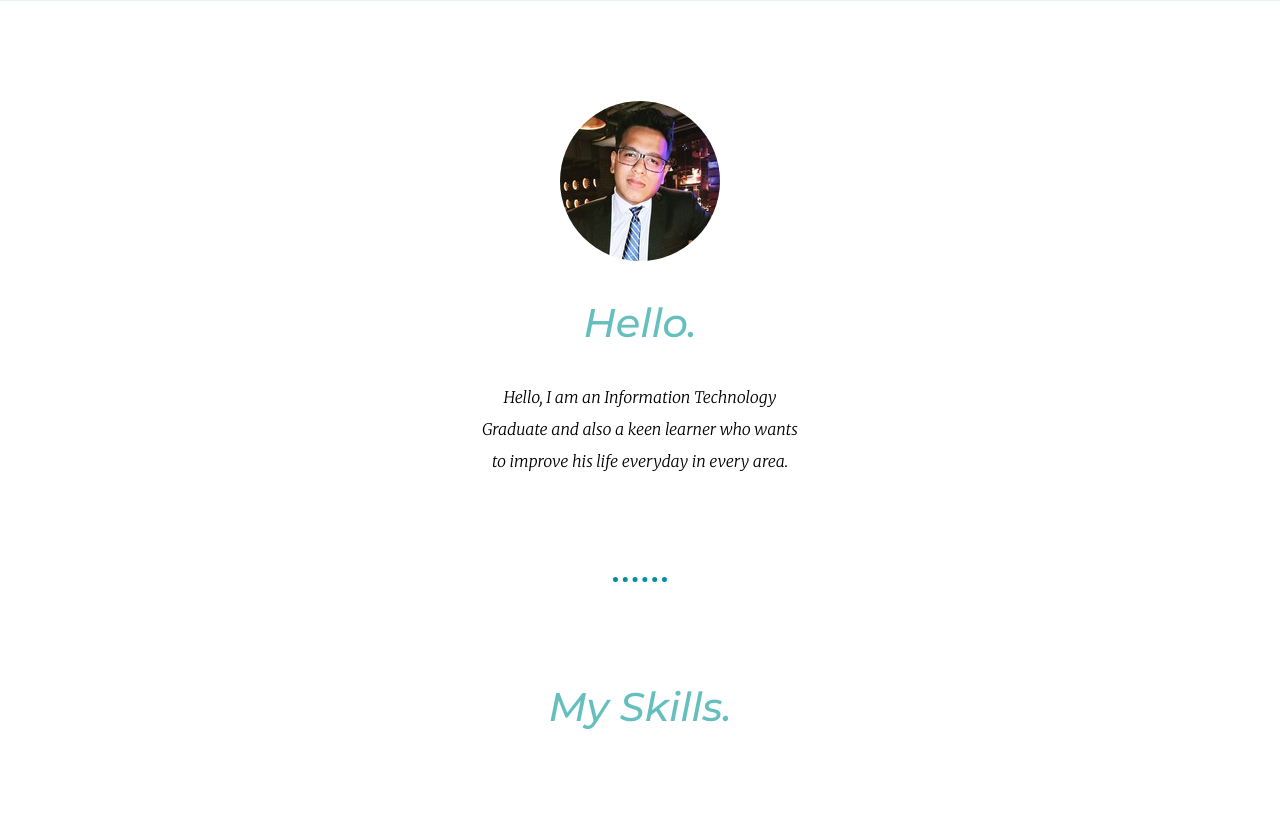
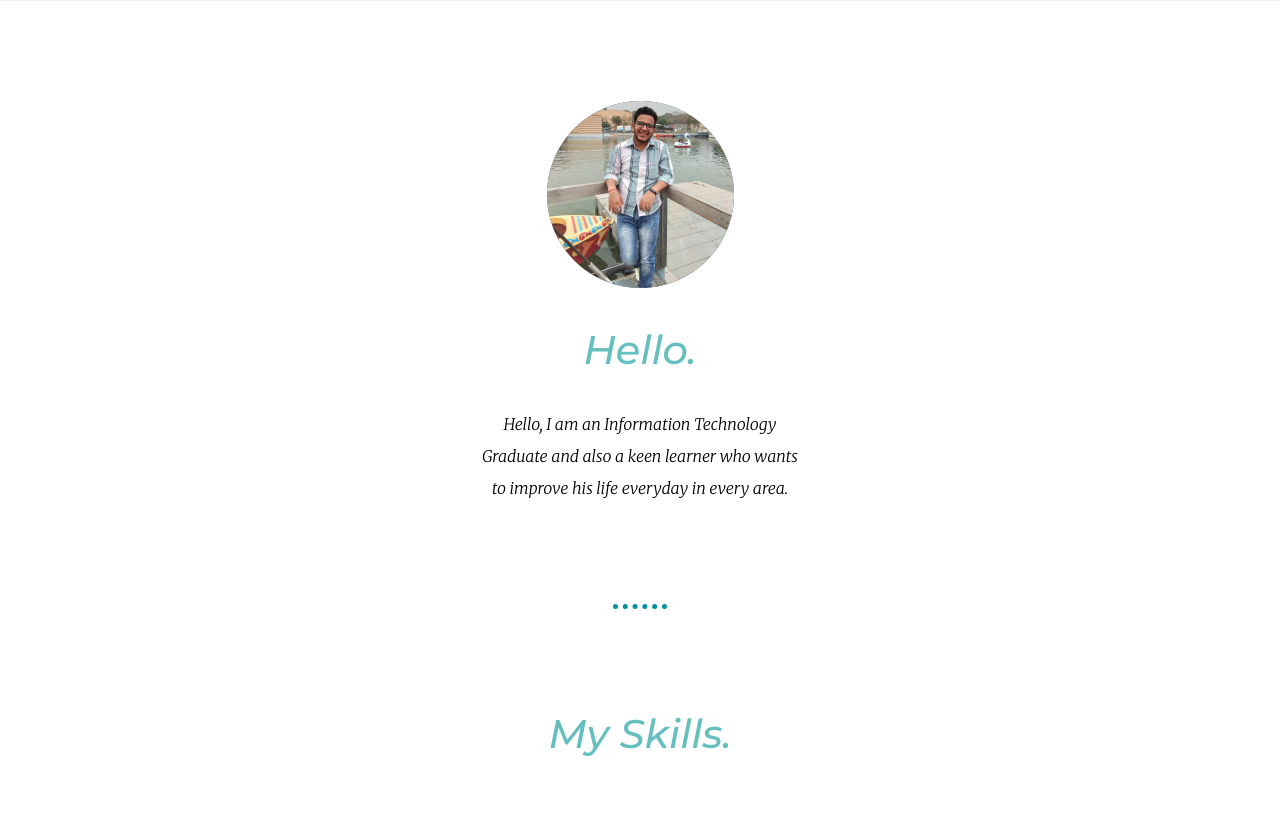
Before and after one commit to im-abhinavjoshi/personalsite, a plain HTML site: page index.html in a window 1280 px wide. Shown: the part 824-1652 px from the top of the page. Drawn offline with Linux system fonts and the light colour scheme.

Commit message:
Update index.html
changing the image.

```diff
--- a/index.html
+++ b/index.html
@@ -20,7 +20,7 @@
 
   <div class="middle-container">
     <div class="profile">
-      <img src="images/profile.png" alt="my_image">
+      <img src="images/profile_2.png" alt="my_image">
       <h2>Hello.</h2>
       <p class="intro">Hello, I am an Information Technology Graduate and also a keen learner who wants to improve his life everyday in every area.</p>
     </div>
```
